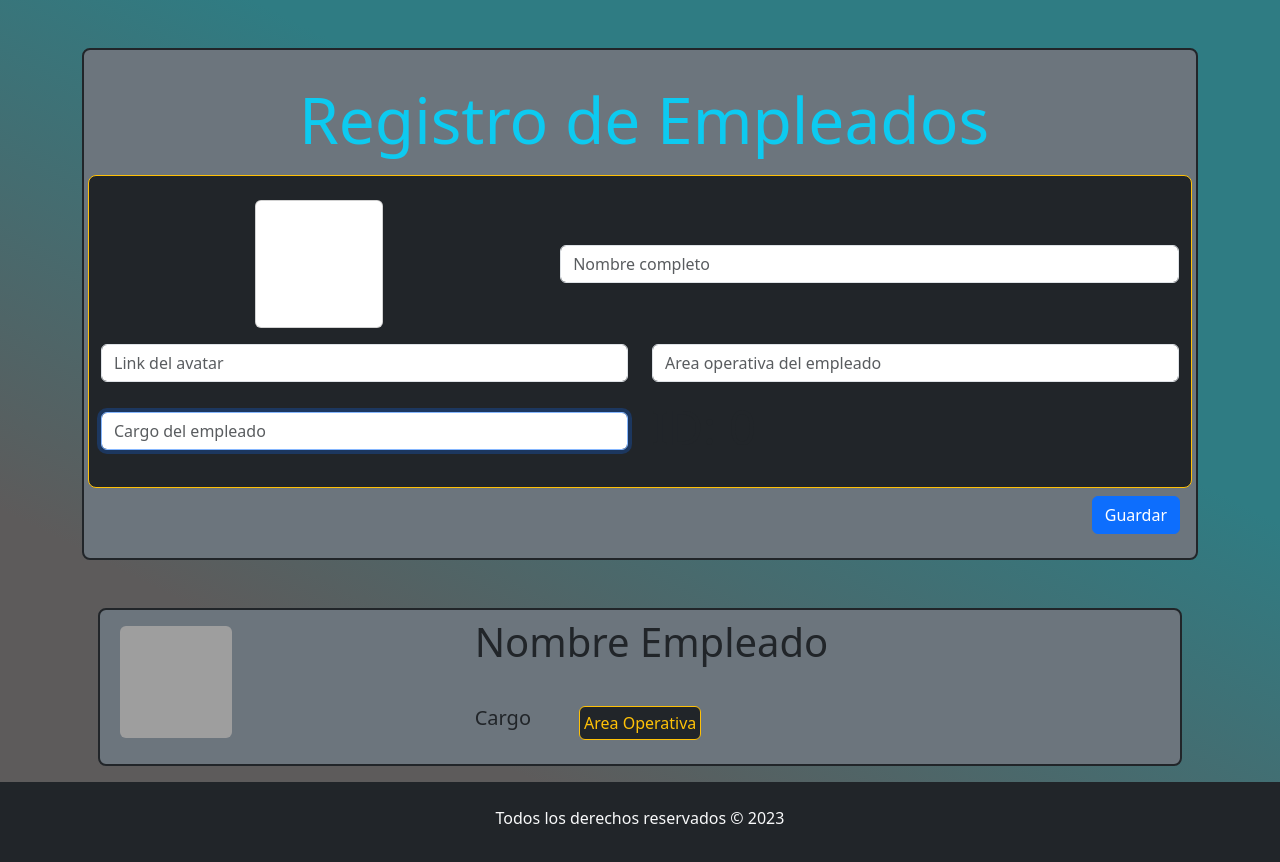
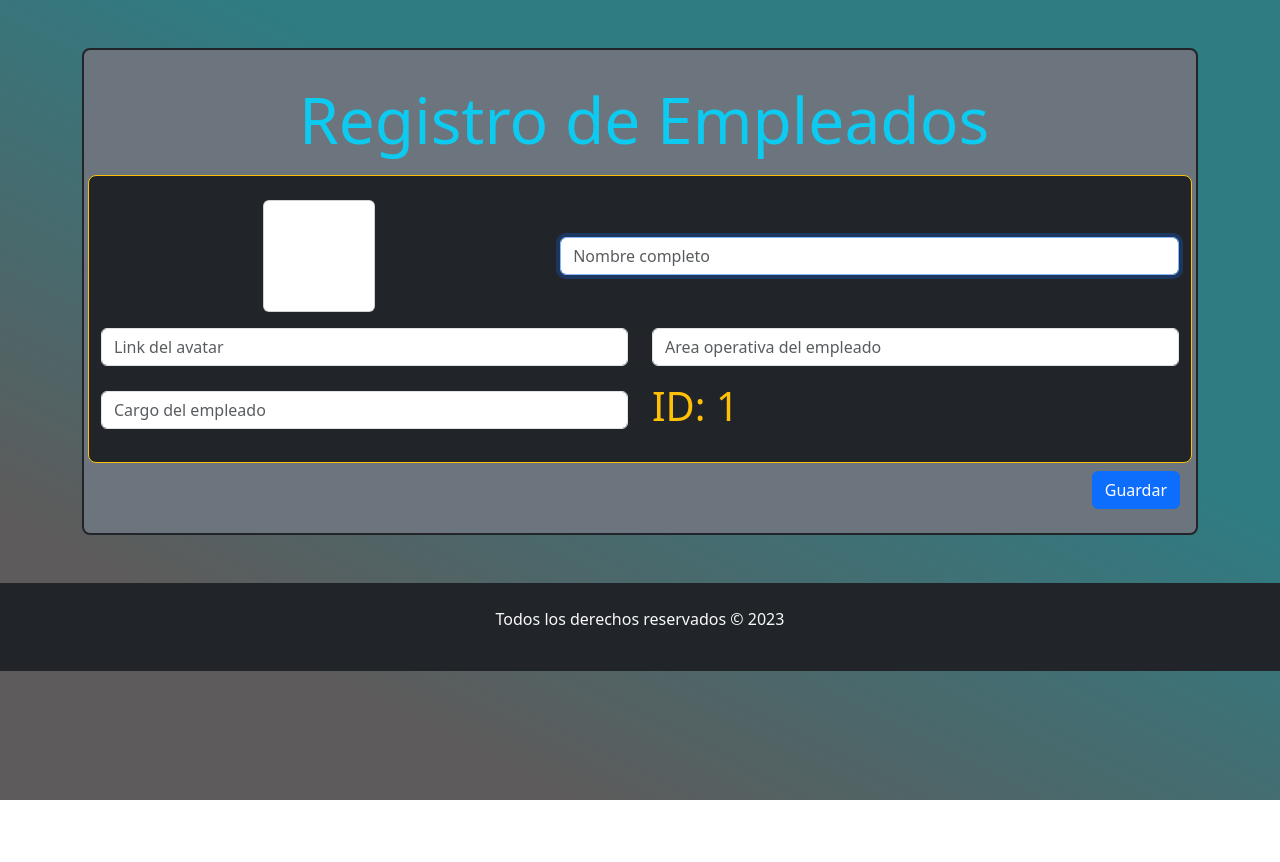
Before and after one commit to NicoAlmiron/tpReactEjercicio-7, a React (Vite) app: page / in a window 1280 px wide. Shown: the top 862 px of the page. After the commit the page ends 800 px from the top, so only its background shows below. Built offline with nearby package versions, Linux system fonts and the light colour scheme; grey boxes are pictures that could not be loaded.

Commit message:
se dio el alta a los usuarios y se mostraron en pantalla

```diff
--- a/src/components/EmpleadoAvatar.jsx
+++ b/src/components/EmpleadoAvatar.jsx
@@ -1,17 +1,18 @@
 import React from "react";
+import { Card } from "react-bootstrap";
 
-const EmpleadoAvatar = () => {
+const EmpleadoAvatar = (pic) => {
   return (
-    <div
+    // <div>{console.log(pic.pic)}</div>
+    <Card
+      className="d-flex justify-content-center aling-items-center"
       style={{
         width: "7rem",
         height: "7rem",
-        backgroundImage:
-          "url(https://i.pinimg.com/736x/8b/16/7a/8b167af653c2399dd93b952a48740620.jpg)",
+        backgroundImage: "url(" + pic.pic + ")",
         backgroundSize: "cover",
       }}
-      className=" rounded-2"
-    ></div>
+    ></Card>
   );
 };
 
--- a/src/components/FormularioEmpleado.jsx
+++ b/src/components/FormularioEmpleado.jsx
@@ -1,17 +1,60 @@
-import React from "react";
-import { Button, Card, Container, Form } from "react-bootstrap";
+import React, { useState } from "react";
+import { Button, Card, Form } from "react-bootstrap";
 import ListaEmpleados from "./ListaEmpleados";
+import EmpleadoAvatar from "./EmpleadoAvatar";
+
+const useEmpleados = () => {
+  const empleados = JSON.parse(localStorage.getItem("empleados")) || [];
+
+  const [fullName, setFullName] = useState("");
+  const [title, setTitle] = useState("");
+  const [pic, setPic] = useState("");
+  const [id, setId] = useState(1);
+  const [department, setDepartment] = useState("");
+
+  const arregloEmpleado = [
+    {
+      fullName: fullName,
+      title: title,
+      pic: pic,
+      department: department,
+      id: id,
+    },
+  ];
+  const [listaEmpleados, setListaEmpleados] = useState(empleados);
+
+  const handleChange = (e) => {
+    e.preventDefault();
+
+    setListaEmpleados([...listaEmpleados, arregloEmpleado]);
+
+    setFullName("");
+    setDepartment("");
+    setTitle("");
+    setPic("");
+
+    empleados.push(arregloEmpleado);
+    localStorage.setItem("empleados", JSON.stringify(empleados));
+  };
+  return {
+    arregloEmpleado,
+    handleChange,
+    fullName,
+    title,
+    pic,
+    id,
+    department,
+    setFullName,
+    setId,
+    setPic,
+    setDepartment,
+    setTitle,
+    listaEmpleados,
+  };
+};
 
 const FormularioEmpleado = () => {
-  // class empleado {
-  //   constructor(id, fullName, title, department, pic) {
-  //     this.id = id;
-  //     this.fullName = fullName;
-  //     this.title = title;
-  //     this.department = department;
-  //     this.pic = pic;
-  //   }
-  // }
+  const arregloEmpleados = useEmpleados();
   return (
     <>
       <section className="border border-dark border-2 rounded-3 my-5 p-3 bg-secondary">
@@ -19,53 +62,72 @@ const FormularioEmpleado = () => {
           <h3 className="display-3 pt-3 pb-2 ps-2 text-info text-center">
             Registro de Empleados
           </h3>
-          <Form className="d-flex justify-content-end flex-column">
+          <Form
+            className="d-flex justify-content-end flex-column"
+            onSubmit={arregloEmpleados.handleChange}
+          >
             <Form.Group
               className="d-flex row py-2 align-items-center border border-warning rounded-3 bg-dark"
-              controlId=""
+              controlId="empleado"
             >
               <div className="col-5 d-flex justify-content-center aling-items-center my-3">
-                <Card style={{ width: "8rem", height: "8rem" }}></Card>
+                <EmpleadoAvatar pic={arregloEmpleados.pic}></EmpleadoAvatar>
               </div>
               <div className="col-7">
                 <Form.Control
                   type="text"
                   placeholder="Nombre completo"
                   autoFocus
+                  defaultValue={arregloEmpleados.fullName}
+                  onChange={(e) => arregloEmpleados.setFullName(e.target.value)}
+                  required
                 ></Form.Control>
               </div>
               <div className="col-6 mb-3">
                 <Form.Control
                   type="text"
                   placeholder="Link del avatar"
-                  autoFocus
+                  defaultValue={arregloEmpleados.pic}
+                  onChange={(e) => arregloEmpleados.setPic(e.target.value)}
+                  required
                 ></Form.Control>
               </div>
               <div className="col-6 mb-3">
                 <Form.Control
                   type="text"
                   placeholder="Area operativa del empleado"
-                  autoFocus
+                  defaultValue={arregloEmpleados.department}
+                  onChange={(e) =>
+                    arregloEmpleados.setDepartment(e.target.value)
+                  }
+                  required
                 ></Form.Control>
               </div>
               <div className="col-6 mb-3">
                 <Form.Control
                   type="text"
                   placeholder="Cargo del empleado"
-                  autoFocus
+                  defaultValue={arregloEmpleados.title}
+                  onChange={(e) => arregloEmpleados.setTitle(e.target.value)}
                 ></Form.Control>
               </div>
-              <div className="col-6 mb-3">
-                <h3 className="display-5">ID: 0</h3>
+              <div className="col-6 mb-3" defaultValue={arregloEmpleados.id}>
+                <h3 className="display-6 text-warning">
+                  ID: {arregloEmpleados.id}
+                </h3>
               </div>
             </Form.Group>
             <div className="text-end pb-2 pt-2">
-              <Button variant="primary">Guardar</Button>
+              <Button variant="primary" type="submit">
+                Guardar
+              </Button>
             </div>
           </Form>
         </article>
       </section>
-      <ListaEmpleados></ListaEmpleados>
+      <ListaEmpleados
+        listaEmpleados={arregloEmpleados.listaEmpleados}
+      ></ListaEmpleados>
     </>
   );
 };
--- a/src/components/ItemEmpleado.jsx
+++ b/src/components/ItemEmpleado.jsx
@@ -1,20 +1,21 @@
 import React from "react";
 import EmpleadoAvatar from "./EmpleadoAvatar";
+import { ListGroup } from "react-bootstrap";
 
-const ItemEmpleado = () => {
+const ItemEmpleado = (empleados) => {
   return (
     <section className="d-flex row border border-dark border-2 rounded-3 p-2 m-3 bg-secondary ">
       <article className="col-4 pt-2">
-        <EmpleadoAvatar></EmpleadoAvatar>
+        <EmpleadoAvatar pic={empleados.empleados.pic}></EmpleadoAvatar>
       </article>
       <article className="col-8">
-        <div className="mb-4">
-          <h4 className="display-6">Nombre Empleado</h4>
+        <div className="mb-4 mt-2 text-start">
+          <h3 className="fw-light">{empleados.empleados.fullName}</h3>
         </div>
-        <div className="pt-3 d-flex">
-          <h5 className="pe-5 fw-light">Cargo</h5>
+        <div className="pt-3 d-flex justify-content-between aling-items-center">
+          <h5 className="">{empleados.empleados.title}</h5>
           <p className="border p-1 border-warning text-warning bg-dark rounded-2">
-            Area Operativa
+            {empleados.empleados.department}
           </p>
         </div>
       </article>
--- a/src/components/ListaEmpleados.jsx
+++ b/src/components/ListaEmpleados.jsx
@@ -1,11 +1,24 @@
 import React from "react";
 import ItemEmpleado from "./ItemEmpleado";
+import { ListGroup } from "react-bootstrap";
 
-const ListaEmpleados = () => {
+const ListaEmpleados = (listaEmpleados) => {
   return (
-    <div>
-      <ItemEmpleado></ItemEmpleado>
-    </div>
+    <ListGroup>
+      <section>
+        {listaEmpleados.listaEmpleados
+          .map((itemEmpleado) => itemEmpleado)
+          .map((item) =>
+            item.map((empleados, i) => (
+              //   console.log(empleados);
+              <ItemEmpleado key={i} empleados={empleados}></ItemEmpleado>
+            ))
+          )}
+        {/* {listaEmpleados.listaEmpleados.map((itemEmpleado) =>
+          itemEmpleado.map((item, i) => <ItemEmpleado key={i}></ItemEmpleado>)
+        )} */}
+      </section>
+    </ListGroup>
   );
 };
 
```
Also changed, not shown: 1 other file (tests, documents, lock files or other folders).
